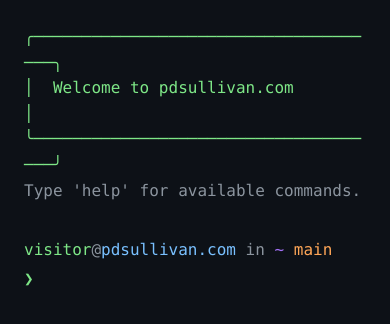
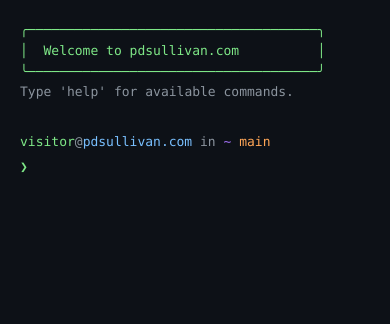
Before and after one commit to pdsullivan/pdsullivandotcom, a plain HTML site: page index.html in a window 390 px wide. Drawn offline with Linux system fonts and the light colour scheme.

Commit message:
Smaller font on mobile while preventing iOS zoom

```diff
--- a/styles.css
+++ b/styles.css
@@ -8,15 +8,16 @@ body {
   background: #0d1117;
   color: #c9d1d9;
   font-family: 'SF Mono', 'Monaco', 'Menlo', 'Consolas', monospace;
-  font-size: 16px;
+  font-size: 13px;
   line-height: 1.6;
   min-height: 100vh;
-  padding: 24px;
+  padding: 20px;
 }
 
 @media (min-width: 600px) {
   body {
     font-size: 14px;
+    padding: 24px;
   }
 }
 
@@ -107,9 +108,17 @@ body {
   color: #c9d1d9;
   font-family: inherit;
   font-size: 16px; /* Prevents iOS zoom on focus */
+  transform: scale(0.8125); /* Visually 13px */
+  transform-origin: left center;
   outline: none;
   flex: 1;
   caret-color: #58a6ff;
+}
+
+@media (min-width: 600px) {
+  #command-input {
+    transform: scale(0.875); /* Visually 14px */
+  }
 }
 
 /* Command highlighting */
```
